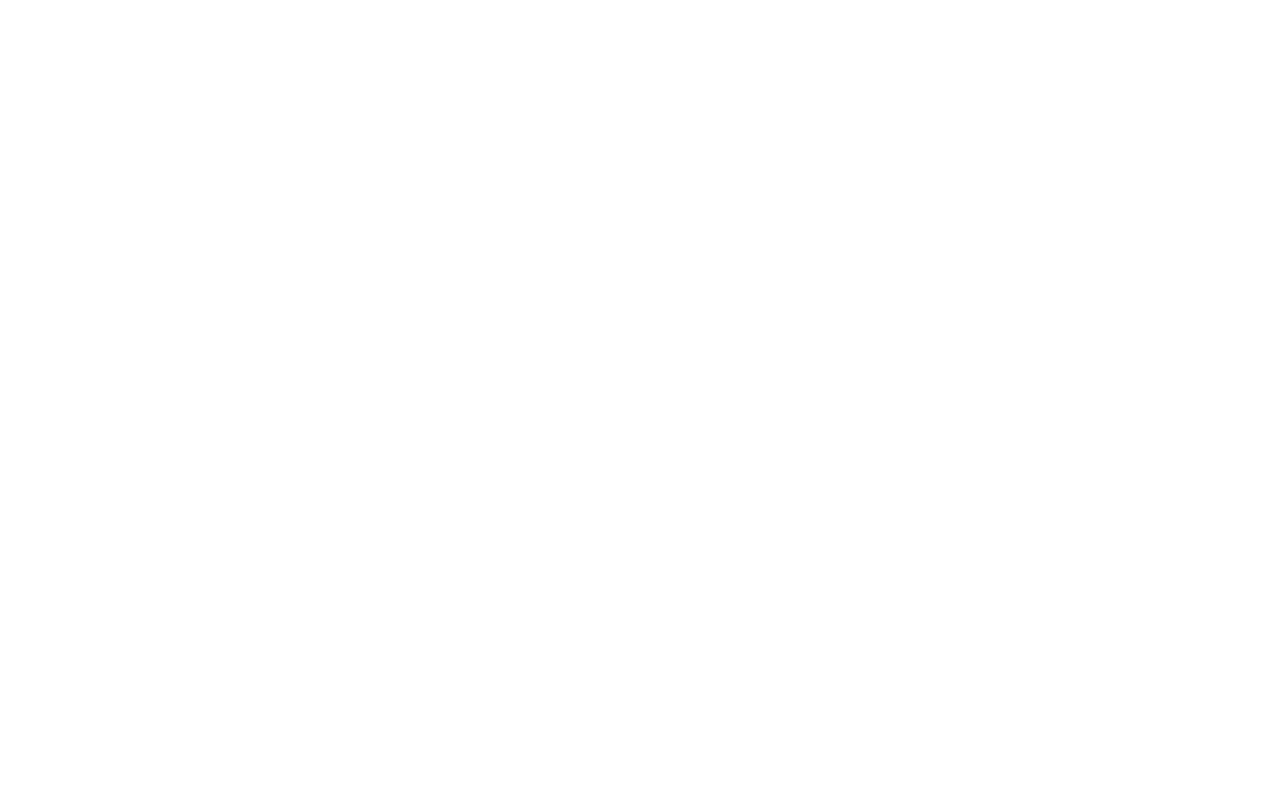
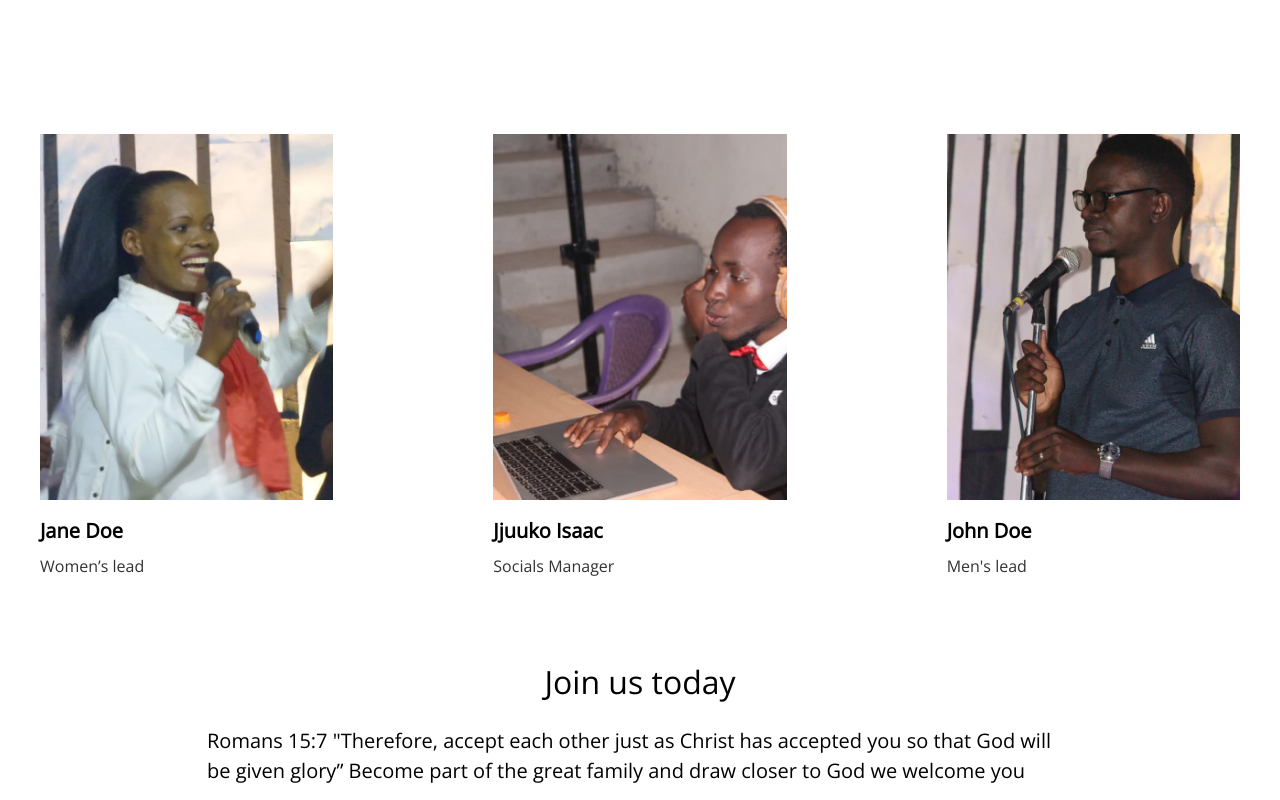
Before and after one commit to twesigetrejan/christian_freedom_church_website, a Next.js app: page /about in a window 1280 px wide. Shown: the part 1920-2720 px from the top of the page. Before the commit the page ends 1772 px from the top, so only its background shows below. Built offline with nearby package versions, Linux system fonts and the light colour scheme.

Commit message:
about page done

```diff
--- a/app/about/page.tsx
+++ b/app/about/page.tsx
@@ -1,7 +1,9 @@
+"use client"
 import Image from "next/image";
 import MissionVision from "@/components/about/mission-vision";
-import { Leadership } from "@/components/about/leadership";
+import TeamGrid from "@/components/about/teamCard";
 import MinistryLeadership from "@/components/about/ministry-leadership";
+import { JoinCfc } from "@/components/about/joinUs";
 
 export const About = () => {
   return (
@@ -16,8 +18,12 @@
         />
       </div>
       <MissionVision />
-      {/* <Leadership /> */}
+
       <MinistryLeadership />
+
+      <TeamGrid />
+
+      <JoinCfc />
     </div>
   );
 };
--- /dev/null
+++ b/components/about/joinUs.tsx
@@ -0,0 +1,26 @@
+"use client";
+import { useRouter } from "next/navigation";
+
+export const JoinCfc = () => {
+  const router = useRouter();
+
+  const Join = () => {
+    router.push("/contact");
+  };
+
+  return (
+    <div className="py-10 flex flex-col gap-5 items-center justify-center">
+      <h2 className="text-h2">Join us today</h2>
+      <h3 className="text-h3 max-w-[866px]">
+        Romans 15:7 "Therefore, accept each other just as Christ has accepted
+        you so that God will be given glory” Become part of the great family and
+        draw closer to God we welcome you
+      </h3>
+      <button onClick={Join} className="btn flex items-center">
+        Join us
+      </button>
+    </div>
+  );
+};
+
+export default JoinCfc;
--- /dev/null
+++ b/components/about/teamCard.tsx
@@ -0,0 +1,33 @@
+import { leadershipTeam } from "@/constants";
+import Image from "next/image";
+import Container from "../container";
+
+const TeamGrid = () => {
+  return (
+    <Container>
+      <div className="flex items-center justify-center">
+        <div className="grid grid-cols-1 md:grid-cols-2 lg:grid-cols-3 gap-40">
+          {leadershipTeam.map((leader) => (
+            <div className="max-w-[320px] flex flex-col" key={leader.id}>
+              <div className="relative w-full  overflow-hidden">
+                <Image
+                  src={leader.img}
+                  alt={`${leader.leaderName} - ${leader.title}`}
+                  className="object-cover"
+                  width={320}
+                  height={400}
+                />
+              </div>
+              <div className="mt-4 space-y-2">
+                <h3 className="text-h3 font-semibold">{leader.leaderName}</h3>
+                <p className="text-dark text-p1">{leader.title}</p>
+              </div>
+            </div>
+          ))}
+        </div>
+      </div>
+    </Container>
+  );
+};
+
+export default TeamGrid;
--- a/constants/index.ts
+++ b/constants/index.ts
@@ -140,13 +140,14 @@
   },
 ];
 
-interface LeadershipTeam {
+export interface LeadershipTeam {
   id: number;
   leaderName: string;
   title: string;
   img: string;
 }
-[] = [
+
+export const leadershipTeam: LeadershipTeam[] = [
   {
     id: 0,
     leaderName: "Pastor Jjuuko Musisi",
```
